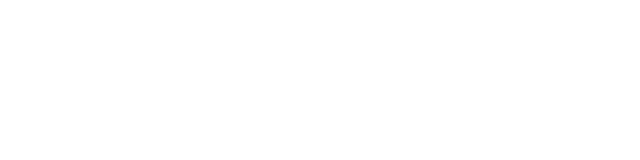
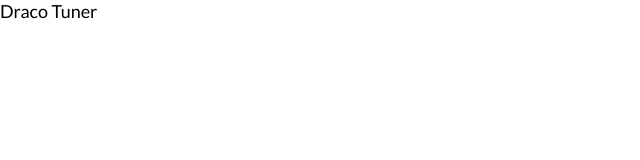
Before and after one commit to uwdata/draco-tuner, a React app: page / in a window 1280 px wide. Shown: the top 160 px of the page, without its empty margins (0-640 px from the left). Built offline with nearby package versions, Linux system fonts and the light colour scheme.

Commit message:
update vscode setttings

```diff
--- a/src/app/App.scss
+++ b/src/app/App.scss
@@ -1,7 +1,10 @@
+@import 'base.scss';
+
 .app {
+  @extend %flex-column;
+  @extend %no-margin-no-padding;
+
   width: 100vw;
   height: 100vh;
-  margin: 0;
-  padding: 0;
   position: relative;
 }
--- a/src/app/App.tsx
+++ b/src/app/App.tsx
@@ -1,5 +1,7 @@
 import * as React from 'react';
 import './app.css';
+
+import Navbar from './navbar/Navbar';
 
 interface AppState {
   status: string;
@@ -13,6 +15,7 @@
   render() {
     return (
       <div styleName="app">
+        <Navbar />
       </div>
     );
   }
--- a/src/app/navbar/Navbar.tsx
+++ b/src/app/navbar/Navbar.tsx
@@ -12,7 +12,11 @@
 export default class Navbar extends React.Component<NavbarProps, NavbarState> {
   render() {
     return (
-      <div styleName="navbar"></div>
+      <div styleName="navbar">
+        <div styleName="content">
+          <h1>Draco Tuner</h1>
+        </div>
+      </div>
     );
   }
 }
--- a/src/app/navbar/navbar.scss
+++ b/src/app/navbar/navbar.scss
@@ -1,3 +1,15 @@
+@import 'base.scss';
+
 .navbar {
+  @extend %flex-row;
+  height: 56px;
+  width: 100%;
+  border-bottom: 1px solid $light-grey;
+}
 
+.content {
+  @extend %flex-row-reverse-grow;
+  align-items: center;
+  box-sizing: border-box;
+  padding: 16px;
 }
--- a/src/index.global.scss
+++ b/src/index.global.scss
@@ -1,4 +1,15 @@
-body {
+@import url('https://fonts.googleapis.com/css?family=Lato:300,300i,400,400i,700,700i');
+
+html, body {
   margin: 0;
   padding: 0;
+  font-family: 'Lato', sans-serif;
+  font-weight: 300;
 }
+
+h1 {
+  margin: 0;
+  padding: 0;
+  font-size: 18px;
+  font-weight: 400;
+}
```
